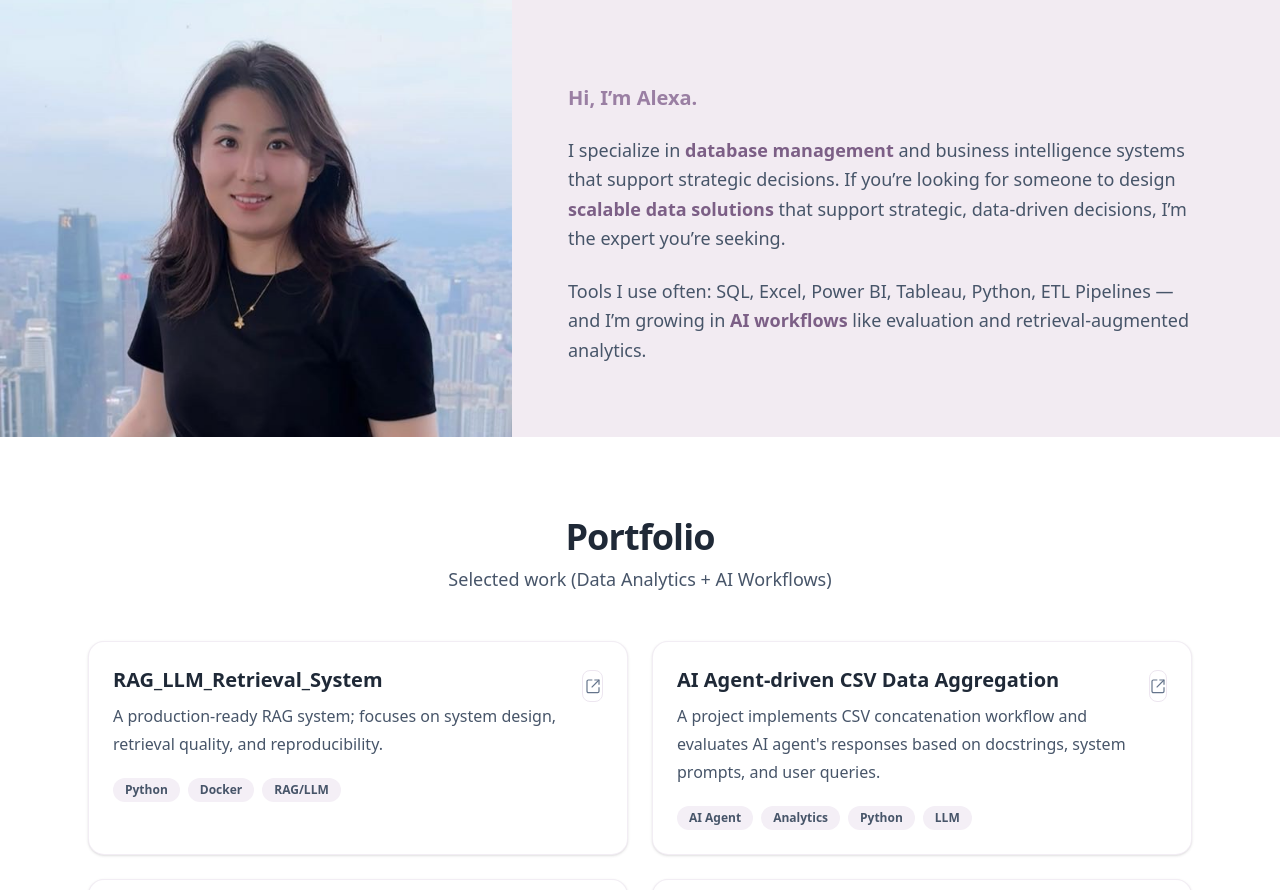
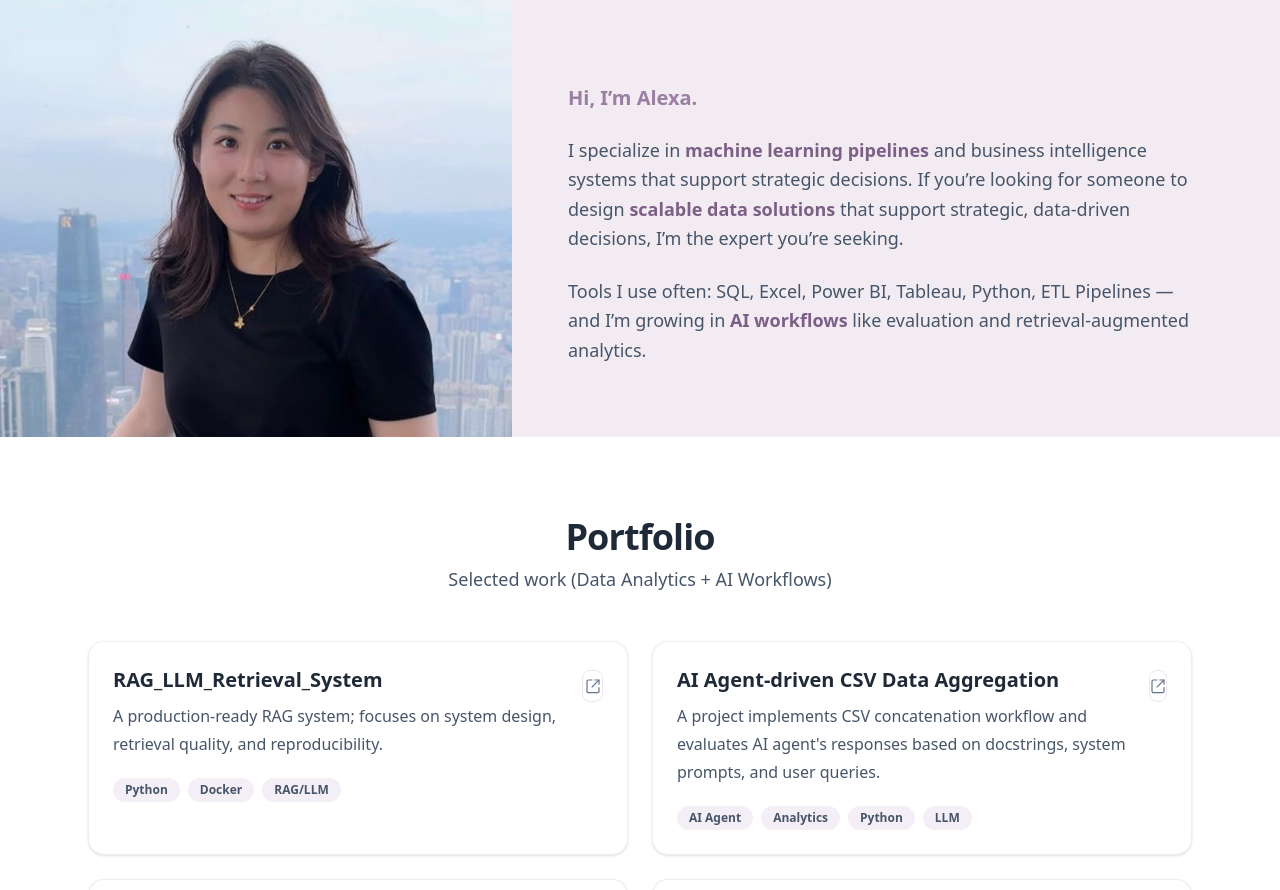
Before and after one commit to alexamiao/alexamiao-portfolio, a Next.js app: page / in a window 1280 px wide. Shown: the part 820-1710 px from the top of the page. Built offline with nearby package versions, Linux system fonts and the light colour scheme.

Commit message:
Update About description

```diff
--- a/app/page.tsx
+++ b/app/page.tsx
@@ -138,7 +138,7 @@ export default function Page() {
 
               <p>
                 I specialize in{" "}
-                <span className="font-bold text-brand-700">database management</span> and
+                <span className="font-bold text-brand-700">machine learning pipelines</span> and
                 business intelligence systems that support strategic decisions.
                 If you’re looking for someone to design{" "}
                 <span className="font-bold text-brand-700">scalable data solutions</span>{" "}
```
